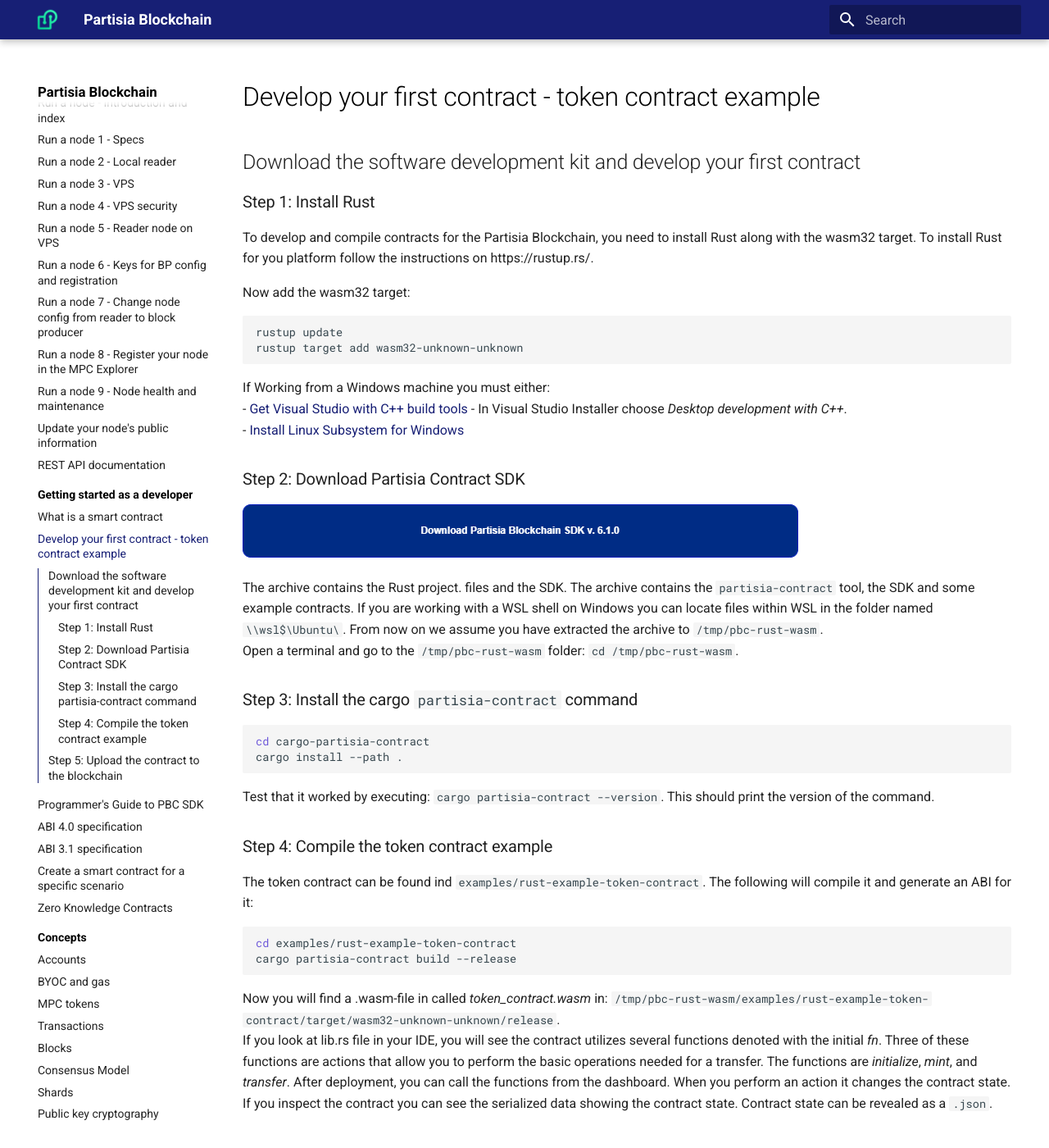
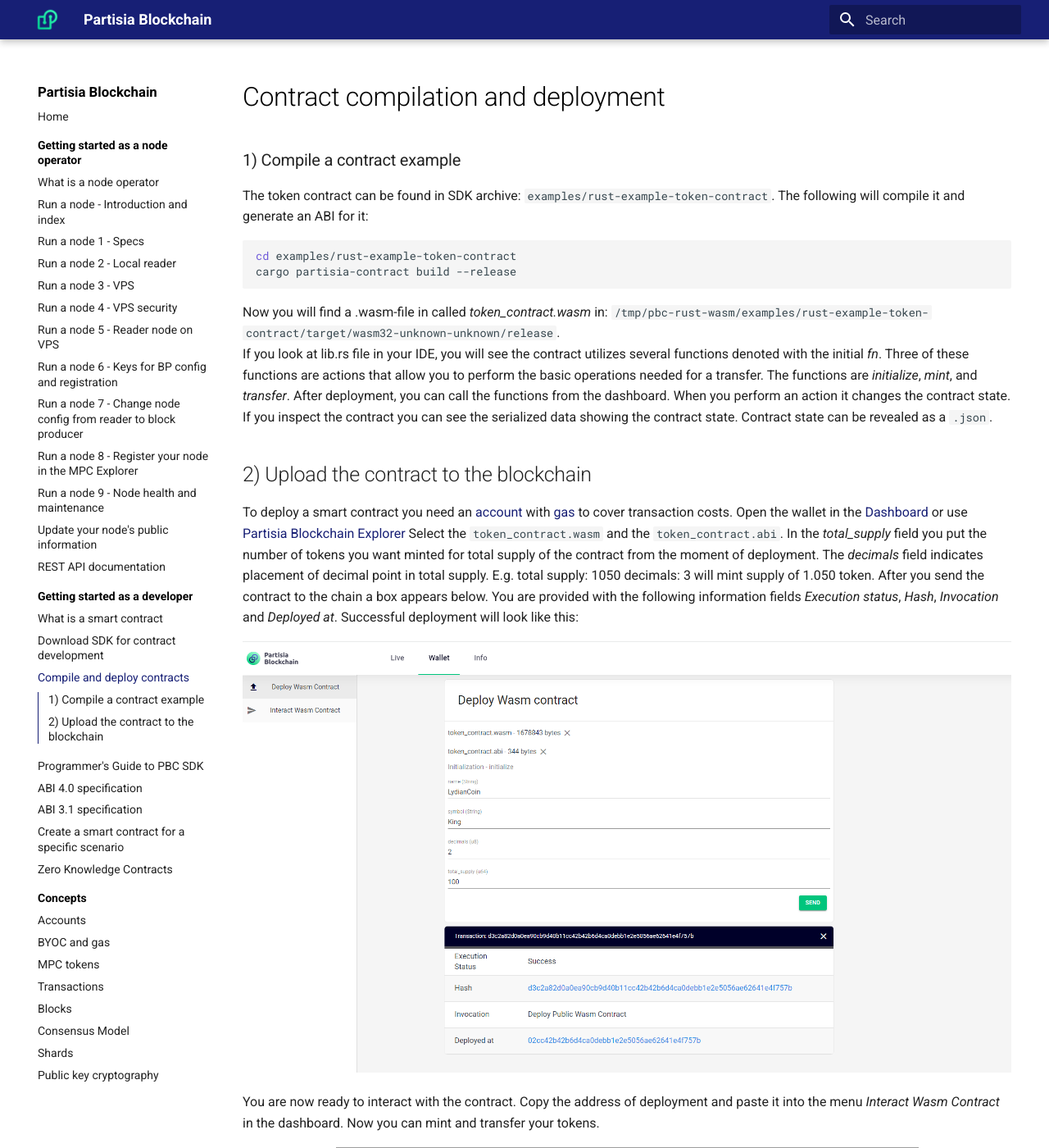
Before and after one commit to 0xSero/partisia-docs, an MkDocs documentation site: the page built from docs/compile-sdk.md, in a window 1280 px wide and 1400 px high. Shown: the whole window at 82% size. Built offline with MkDocs 1.6.1 and Material for MkDocs 9.7.7, drawn with Linux system fonts in a browser that asks for light colours; a script that is not in the unit is left out; some of the changed text lies outside the part shown; grey boxes are pictures that could not be loaded.

Commit message:
Download page and index change and page split

`````diff
--- a/docs/token-contract.md
+++ b/docs/compile-sdk.md
@@ -1,40 +1,9 @@
-## Download the software development kit and develop your first contract
+# Contract compilation and deployment
 
-### Step 1: Install Rust
-To develop and compile contracts for the Partisia Blockchain, you need to install Rust along with the wasm32 target. To install Rust for you platform follow the instructions on https://rustup.rs/.
 
-Now add the wasm32 target:
+### 1) Compile a contract example
 
-```bash
-rustup update
-rustup target add wasm32-unknown-unknown
-```
-If Working from a Windows machine you must either:
-- [Get Visual Studio with C++  build tools](https://visualstudio.microsoft.com/downloads/) - In Visual Studio Installer choose *Desktop development with C++*.
-- [Install Linux Subsystem for Windows](https://docs.microsoft.com/en-us/windows/wsl/install)
-
-### Step 2: Download Partisia Contract SDK
-
-[![button](Download.png)](LINK_TO_RUST_CONTRACT_SDK)
-
-The archive contains the Rust project.
-files and the SDK. The archive contains the `partisia-contract` tool, the SDK and some example contracts.
-If you are working with a WSL shell on Windows you can locate files within WSL in the folder named `\\wsl$\Ubuntu\`.
-From now on we assume you have extracted the archive to `/tmp/pbc-rust-wasm`.
-Open a terminal and go to the `/tmp/pbc-rust-wasm` folder: `cd /tmp/pbc-rust-wasm`.
-
-### Step 3: Install the cargo `partisia-contract` command
-
-```bash
-cd cargo-partisia-contract
-cargo install --path .
-```
-
-Test that it worked by executing: `cargo partisia-contract --version`. This should print the version of the command.
-
-### Step 4: Compile the token contract example
-
-The token contract can be found ind `examples/rust-example-token-contract`.
+The token contract can be found in SDK archive: `examples/rust-example-token-contract`.
 The following will compile it and generate an ABI for it:
 
 ```` bash
@@ -45,7 +14,7 @@
 Now you will find a .wasm-file in called *token_contract.wasm* in: `/tmp/pbc-rust-wasm/examples/rust-example-token-contract/target/wasm32-unknown-unknown/release`.
 If you look at lib.rs file in your IDE, you will see the contract utilizes several functions denoted with the initial *fn*. Three of these functions are actions that allow you to perform the basic operations needed for a transfer. The functions are *initialize*, *mint*, and *transfer*. After deployment, you can call the functions from the dashboard. When you perform an action it changes the contract state. If you inspect the contract you can see the serialized data showing the contract state. Contract state can be revealed as a `.json`.
 
-## Step 5: Upload the contract to the blockchain
+## 2) Upload the contract to the blockchain
 
 To deploy a smart contract you need an [account](accounts.md) with [gas](byoc.md) to cover transaction costs. Open the wallet in the [Dashboard](https://dashboard.partisiablockchain.com/wallet/upload_wasm) or use [Partisia Blockchain Explorer](https://mpcexplorer.com/deploy-contract) Select the `token_contract.wasm` and the `token_contract.abi`. In the *total_supply* field you put the number of tokens you want minted for total supply of the contract from the moment of deployment. The *decimals* field indicates placement of decimal point in total supply. E.g. total supply: 1050 decimals: 3 will mint supply of 1.050 token. After you send the contract to the chain a box appears below. You are provided with the following information fields *Execution status*, *Hash*, *Invocation* and *Deployed at*.  Successful deployment will look like
 this:
--- /dev/null
+++ b/docs/download-sdk.md
@@ -0,0 +1,32 @@
+## Download the software development kit and develop your first contract
+
+### 1) Install Rust
+To develop and compile contracts for the Partisia Blockchain, you need to install Rust along with the wasm32 target. To install Rust for you platform follow the instructions on https://rustup.rs/.
+
+Now add the wasm32 target:
+
+```bash
+rustup update
+rustup target add wasm32-unknown-unknown
+```
+If Working from a Windows machine you must either:
+- [Get Visual Studio with C++  build tools](https://visualstudio.microsoft.com/downloads/) - In Visual Studio Installer choose *Desktop development with C++*.
+- [Install Linux Subsystem for Windows](https://docs.microsoft.com/en-us/windows/wsl/install)
+
+### 2) Download Partisia Contract SDK
+
+[![button](Download.png)](LINK_TO_RUST_CONTRACT_SDK)
+
+The archive contains the Rust project files and the SDK. The archive contains the `partisia-contract` tool, the SDK and some example contracts.
+If you are working with a WSL shell on Windows you can locate files within WSL in the folder named `\\wsl$\Ubuntu\`.
+From now on we assume you have extracted the archive to `/tmp/pbc-rust-wasm`.
+Open a terminal and go to the `/tmp/pbc-rust-wasm` folder: `cd /tmp/pbc-rust-wasm`.
+
+### 3) Install the cargo `partisia-contract` command
+
+```bash
+cd cargo-partisia-contract
+cargo install --path .
+```
+
+Test that it worked by executing: `cargo partisia-contract --version`. This should print the version of the command.
--- a/mkdocs.yml
+++ b/mkdocs.yml
@@ -19,7 +19,8 @@
       - REST API documentation: https://partisiablockchain.gitlab.io/documentation/rest
   - Getting started as a developer:
       - What is a smart contract: contract-development.md
-      - Develop your first contract - token contract example: token-contract.md
+      - Download SDK for contract development: download-sdk.md
+      - Compile and deploy contracts: compile-sdk.md
       - Programmer's Guide to PBC SDK: programmers_guide.md
       - ABI 4.0 specification: abiv_latest.md
       - ABI 3.1 specification: abiv3_1.md
`````
